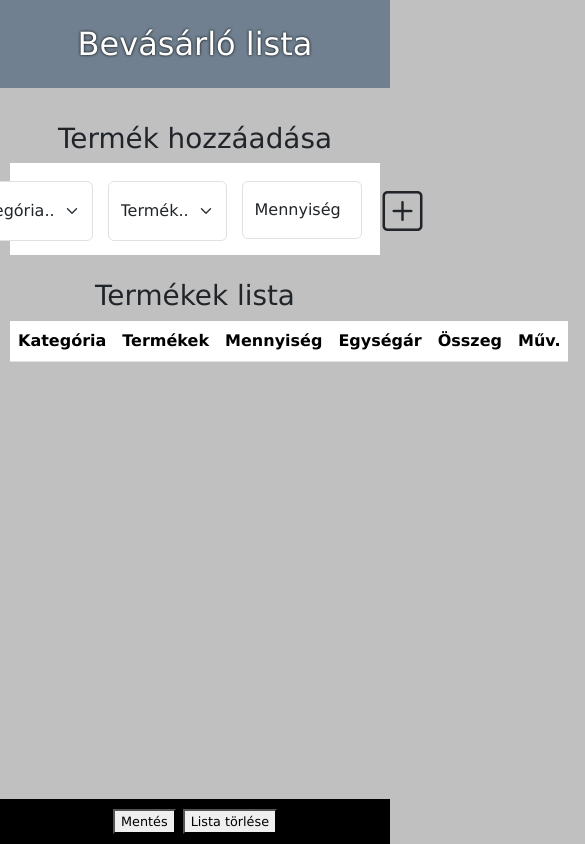
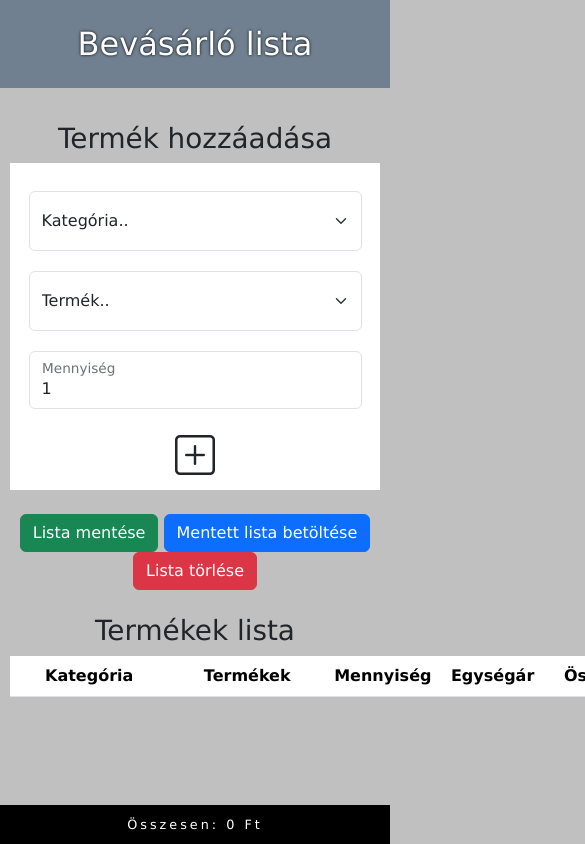
Before and after one commit to mojzeservin/BevasarloLista, a plain HTML site: page index.html in a window 390 px wide. Both pictures are taken after a click on the button "Lista törlése". Shown: the top 844 px of the page, 585 px wide, since content can reach past the window. Drawn offline with nearby package versions, Linux system fonts and the light colour scheme.

Commit message:
termékek lista mentése, betöltése, törlése funkciók és árak összegzése

```diff
--- a/Assets/css/app.css
+++ b/Assets/css/app.css
@@ -18,10 +18,16 @@ footer{
     font-size: 80%;
     letter-spacing: 3px;
     text-align: center;
-    padding: 10px;
     position: fixed;
     bottom: 0;
     width: 100%;
+    display: flex;
+    justify-content: space-evenly;
+}
+
+footer p{
+    padding-top: 10px;
+    margin-bottom: 10px;
 }
 
 main{
@@ -34,10 +40,6 @@ main{
     justify-content: center;
     padding-top: 18px;
     background-color: white;
-}
-
-.addNumber{
-    min-width: 100px;
 }
 
 .addBtn{
@@ -58,6 +60,40 @@ i{
     font-size: 40px;
 }
 
-tr:hover{
+td{
+    vertical-align: middle;
+}
+
+td i{
+    font-size: 20px;
+    margin-right: 15px;
+    padding: 2px;
+}
+
+td i:hover{
     background-color: lightgrey;
 }
+
+table{
+    min-width: 730px;
+}
+
+@media screen and (max-width: 1000px) {
+    .addingDiv{
+        flex-direction: column;
+    }
+
+    .addingDiv select{
+        width: 90%;
+        margin: auto;
+        margin-top: 10px;
+        margin-bottom: 10px;
+    }
+
+    .addingDiv div{
+        margin: auto;
+        margin-top: 10px;
+        margin-left: 5%;
+        width: 90%;
+    }
+}
--- a/Assets/js/app.js
+++ b/Assets/js/app.js
@@ -5,11 +5,19 @@ let termekSelect = document.querySelector("#termekSelect");
 let mennyisegUpDown = document.querySelector("#mennyisegUpDown");
 let addBtn = document.querySelector(".addBtn");
 
+let saveBtn = document.querySelector(".saveBtn");
+let loadBtn = document.querySelector(".loadBtn");
+let deleteBtn = document.querySelector(".deleteBtn");
+
 app.run(function($rootScope)
 {
     $rootScope.appTitle =  "Bevásárló lista";
 
     $rootScope.author = "MR - ME";
+
+    $rootScope.arakOsszege = 0;
+
+    mennyisegUpDown.value = 1;
 
     $rootScope.kategoriak = [];
 
@@ -80,6 +88,41 @@ app.run(function($rootScope)
             $rootScope.lista.push(termek);
 
             $rootScope.$apply();
+
+            kategoriaSelect.selectedIndex = 0;
+            termekSelect.selectedIndex = 0;
+            mennyisegUpDown.value = 1;
         }
+
+        Update();
     });
+
+    saveBtn.addEventListener("click", () => {
+        localStorage.removeItem("BevasarloLista");
+        localStorage.setItem("BevasarloLista", JSON.stringify($rootScope.lista));
+    });
+
+    loadBtn.addEventListener("click", () => {
+        $rootScope.lista = JSON.parse(localStorage.getItem("BevasarloLista"));
+
+        $rootScope.$apply();
+        Update();
+    });
+
+    deleteBtn.addEventListener("click", () => {
+        $rootScope.lista = [];
+
+        $rootScope.$apply();
+        Update();
+    });
+
+    function Update(){
+        $rootScope.arakOsszege = 0;
+
+        $rootScope.lista.forEach(item => {
+            $rootScope.arakOsszege += item.mennyiseg * item.egysegar;
+        });
+
+        $rootScope.$apply();
+    }
 });
--- a/index.html
+++ b/index.html
@@ -34,17 +34,27 @@
         </div>
 
         <br>
+
+        <div class="btns">
+            <button class="btn btn-success saveBtn">Lista mentése</button>
+
+            <button class="btn btn-primary loadBtn">Mentett lista betöltése</button>
+
+            <button class="btn btn-danger deleteBtn">Lista törlése</button>
+        </div>
+
+        <br>
         <h1>Termékek lista</h1>
 
         <table class="table">
             <thead>
                 <tr>
-                    <th>Kategória</th>
-                    <th>Termékek</th>
-                    <th>Mennyiség</th>
-                    <th>Egységár</th>
-                    <th>Összeg</th>
-                    <th>Műv.</th>
+                    <th width="25%">Kategória</th>
+                    <th width="25%">Termékek</th>
+                    <th width="5%">Mennyiség</th>
+                    <th width="15%">Egységár</th>
+                    <th width="15%">Összeg</th>
+                    <th width="15%">Műv.</th>
                 </tr>
             </thead>
             <tbody>
@@ -54,16 +64,16 @@
                     <td>{{currentTermek.mennyiseg}}</td>
                     <td>{{currentTermek.egysegar}}</td>
                     <td>{{currentTermek.egysegar * currentTermek.mennyiseg}}</td>
-                    <td>DeleteDtn ide</td>
+                    <td><i class="bi bi-pencil"></i><i class="bi bi-trash"></i></td>
                 </tr>
             </tbody>
         </table>
     </main>
 
+<br>
+
     <footer>
-        <button class="saveBtn">Mentés</button>
-
-        <button class="deleteBtn">Lista törlése</button>
+        <p>Összesen: {{arakOsszege}} Ft</p>
     </footer>
 
     <script src="Assets/js/angular.min.js"></script>
```
